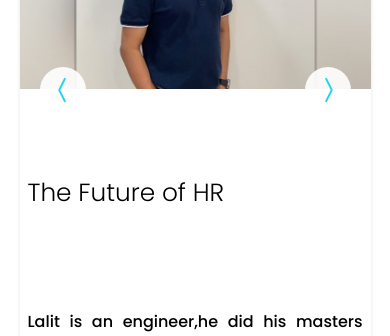
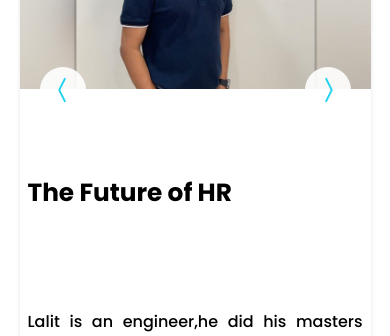
Before and after one commit to Aryan6919/Meraqui, a React (Create React App) app: page / in a window 390 px wide. Shown: the part 1960-2296 px from the top of the page. Built offline with nearby package versions, Linux system fonts and the light colour scheme.

Commit message:
Update MainPart2.js

```diff
--- a/src/components/MainPart2.js
+++ b/src/components/MainPart2.js
@@ -570,7 +570,7 @@ title:"FMCG"
             <div style={{backgroundImage:`url(${newsInfo[newsIndex].url})`}} className=' bg-center bg-cover bg-no-repeat w-[100%] h-[25vh] duration-500 sm:w-[40%] sm:h-full'>
             </div>
             <div className='w-full flex flex-col justify-evenly h-[55vh] mt-8 sm:w-[50%] sm:justify-evenly sm:mx-auto sm:h-full px-2'>
-              <div className='text-left w-[100%] text-[1.55rem] sm:text-[1.8rem] h-[25vh]  font-poppins font-[300]  font-bold-[300] flex justify-center flex-col mt-4'>
+              <div className='text-left w-[100%] text-[1.55rem] sm:text-[1.8rem] h-[25vh]  font-poppins font-[300]  font-bold [300] flex justify-center flex-col mt-4'>
                 <h3 className='w-full h-[10vh]'>{newsInfo[newsIndex].caption}</h3>
               </div>
               <div className='text-left text-[1rem] mt-4 sm:font-semibold'>
```
